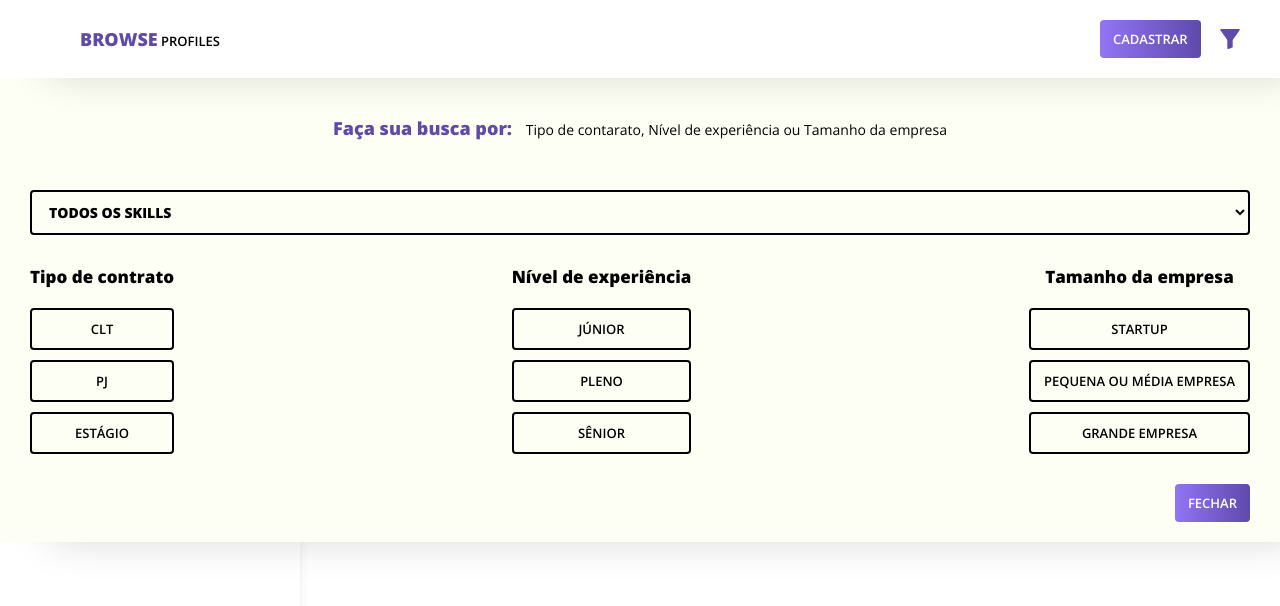
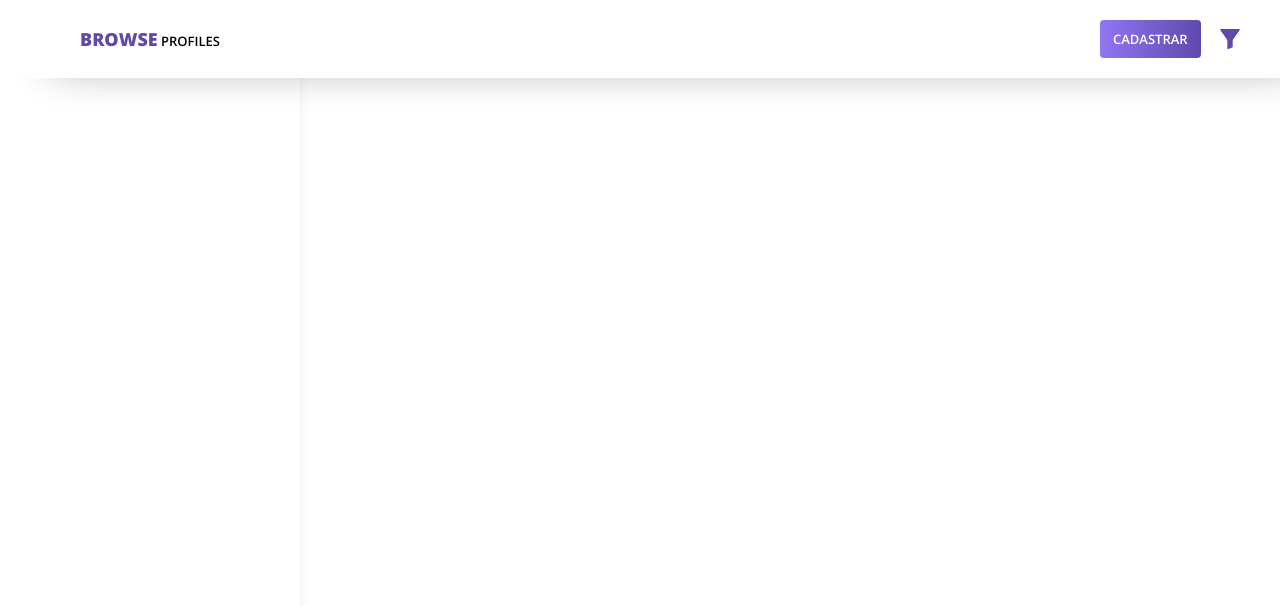
Before and after one commit to heliogsantos/browse-profiles, an Angular app: page / in a window 1280 px wide. Shown: the top 606 px of the page. Built offline with nearby package versions, Linux system fonts and the light colour scheme.

Commit message:
criei metodo selectProfiles e lista listSelect

```diff
--- a/src/app/modal-search/modal/modal.component.html
+++ b/src/app/modal-search/modal/modal.component.html
@@ -1,14 +1,11 @@
-<section class="wraper-modal" [ngClass]="{'activeModalSearh': true}">
+<section class="wraper-modal" [ngClass]="{'activeModalSearh': openModal}">
     <div class="header">
         <p><strong>Faça sua busca por:</strong> Tipo de contarato, Nível de experiência ou Tamanho da empresa</p>
     </div>
     <div class="content">
-        <div class="select-wraper">
+        <div class="select-wraper box">
             <select class="btn select">
-                <option selected>Todos os skills</option>
-                <option value="0">Front-End</option>
-                <option value="0">Front-End</option>
-                <option value="0">Front-End</option>
+                <option value="selectprofile" *ngFor="let selectprofile of selectprofiles">{{selectprofile}}</option>
             </select>
         </div>
         <div class="buttons">
--- a/src/app/modal-search/modal/modal.component.ts
+++ b/src/app/modal-search/modal/modal.component.ts
@@ -13,7 +13,10 @@ export class ModalComponent implements OnInit {
 
   constructor(private dataService: DataService) { }
 
-  filters = new ModalSearch().listButtons();
+  modalSearch = new ModalSearch();
+
+   selectprofiles = this.modalSearch.selectProfiles();
+   filters = this.modalSearch.listButtons();
 
   openModal = false;
 
--- a/src/app/shared/mocks/modal-search.ts
+++ b/src/app/shared/mocks/modal-search.ts
@@ -1,21 +1,27 @@
 export class ModalSearch {
-    filters = [
+   private filters = [
         {
           name: "Tipo de contrato",
-          types: ["CLT", "PJ", "Estágio"],
+          types: ["CLT", "PJ", "Freelancer"],
           active: false
         },{
           name: "Nível de experiência",
           types: ["Júnior", "Pleno", "Sênior"],
           active: true
         },{
-          name: "Tamanho da empresa",
+          name: "Empresa",
           types: ["Startup", "Pequena ou Média empresa", "Grande empresa"],
           active: false
         }
-    ]
+    ];
+
+   private listSelect = ["Todos os skills", "Front-End", "Back-End", "UI", "UX", "Full-Stack"]
 
     public listButtons() {
         return this.filters;
     }
+
+    public selectProfiles() {
+        return this.listSelect;
+    }
 }
```
